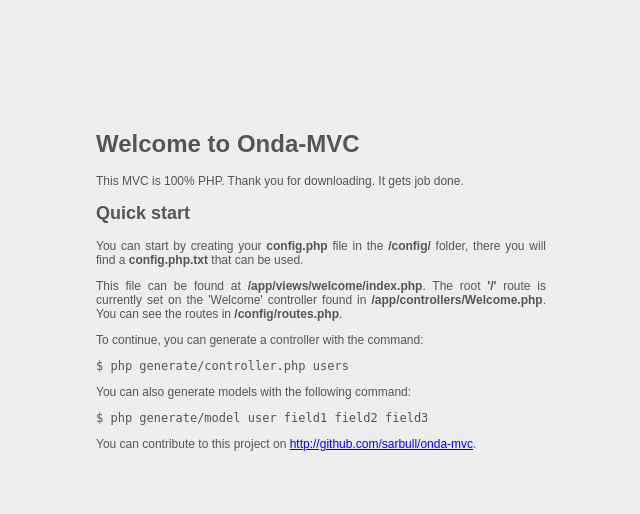
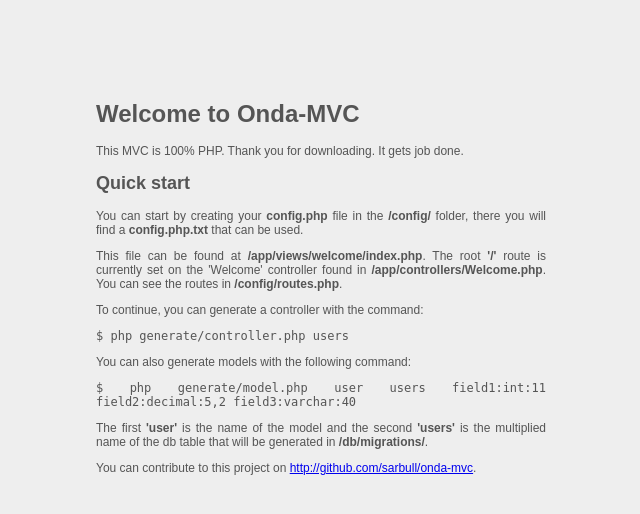
Before and after one commit to sarbull/onda-mvc, a PHP site: the page made by app/views/welcome/index.php in a window 1280 px wide. Shown: the top 514 px of the page, without its empty margins (319-959 px from the left). Run offline with PHP 8.4, Linux system fonts and the light colour scheme; the template is opened without the code that fills it, so the values that code supplies are empty.

Commit message:
Updated welcome/index.php file

```diff
--- a/app/views/welcome/index.php
+++ b/app/views/welcome/index.php
@@ -8,7 +8,7 @@
         width:450px;
         margin:auto;
         font-size:12px;
-        margin-top:130px;
+        margin-top:100px;
         color:#555;
         text-align:justify;
       }
@@ -30,7 +30,9 @@
       </code>
       <p>You can also generate models with the following command:</p>
       <code>
-        $ php generate/model user field1 field2 field3
+        $ php generate/model.php user users field1:int:11 field2:decimal:5,2 field3:varchar:40
       </code>
+      <p>The first <strong>'user'</strong> is the name of the model and the second <strong>'users'</strong>
+      is the multiplied name of the db table that will be generated in <strong>/db/migrations/</strong>.</p>
       <p>You can contribute to this project on <a href="http://github.com/sarbull/onda-mvc" target="_blank">http://github.com/sarbull/onda-mvc</a>.</p>
     </div>
```
